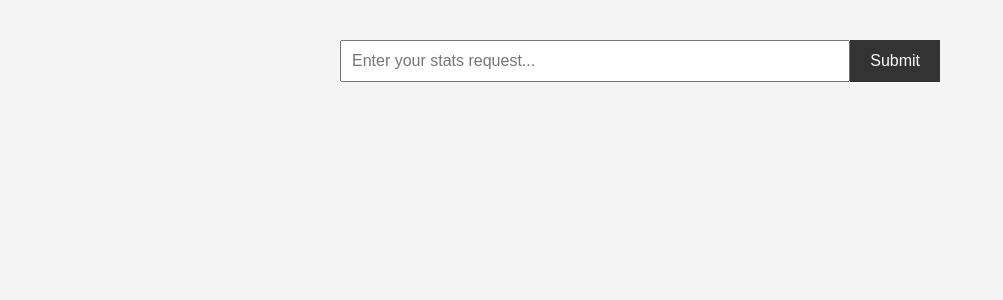
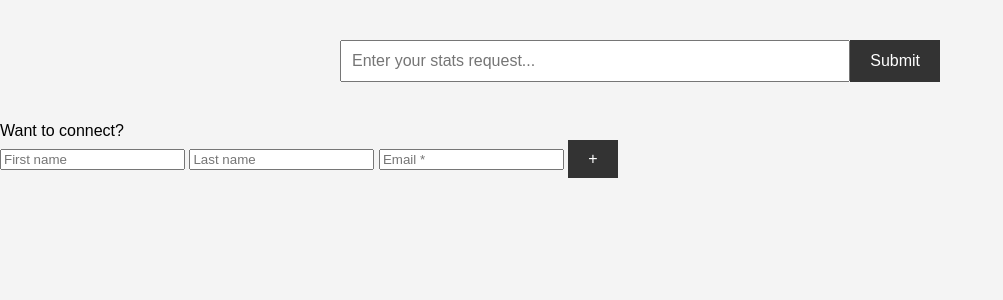
Before and after one commit to TylerShep/TestRWebApp, a Python web app: template app/templates/index.html in a window 1280 px wide. Shown: the part 112-412 px from the top of the page, without its empty margins (0-1003 px from the left). Run offline with Jinja, Linux system fonts and the light colour scheme; the template is opened without the code that fills it, so the values that code supplies are empty.

Commit message:
Update index.html

```diff
--- a/app/templates/index.html
+++ b/app/templates/index.html
@@ -20,6 +20,20 @@
             <!-- Additional content can go here -->
         </div>
     </main>
+    <footer class="footer">
+      <div class="connect-text">Want to connect?</div>
+
+      <form class="footer-form">
+        <input type="text" placeholder="First name" required>
+        <input type="text" placeholder="Last name">
+        <input type="email" placeholder="Email *" required>
+        <button type="submit" class="subscribe-button">+</button>
+      </form>
+
+      <div class="social-icons">
+        <!-- Insert social media icons here -->
+      </div>
+    </footer>
     <script src="script.js"></script>
 </body>
 </html>
```
